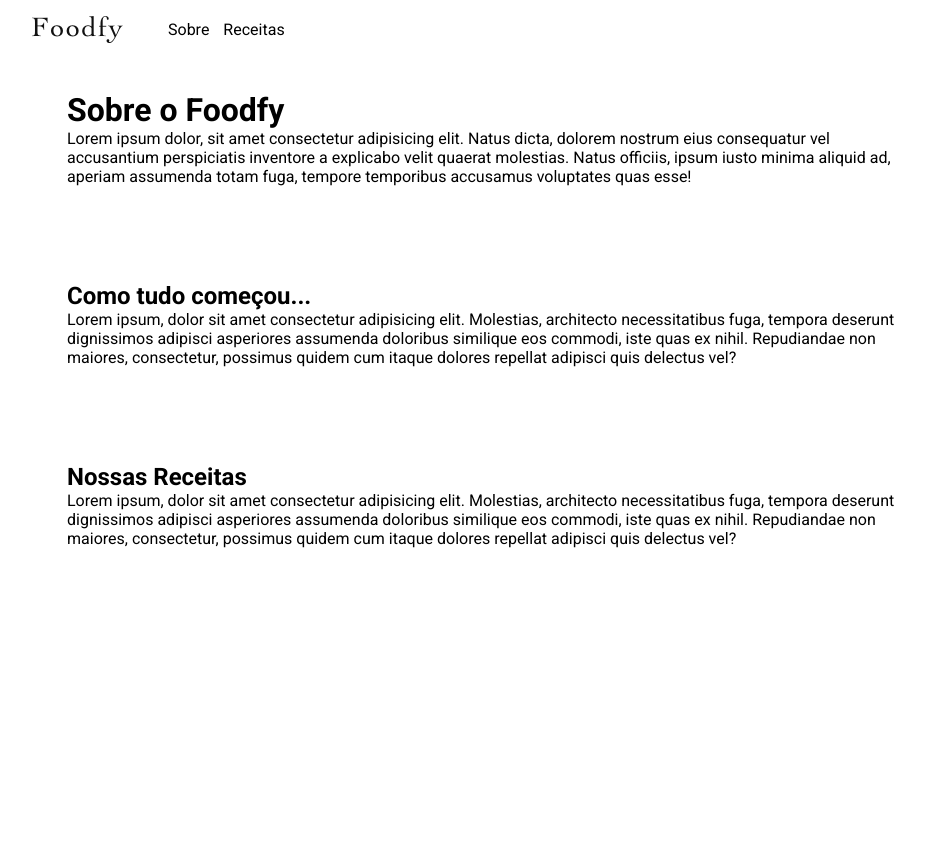
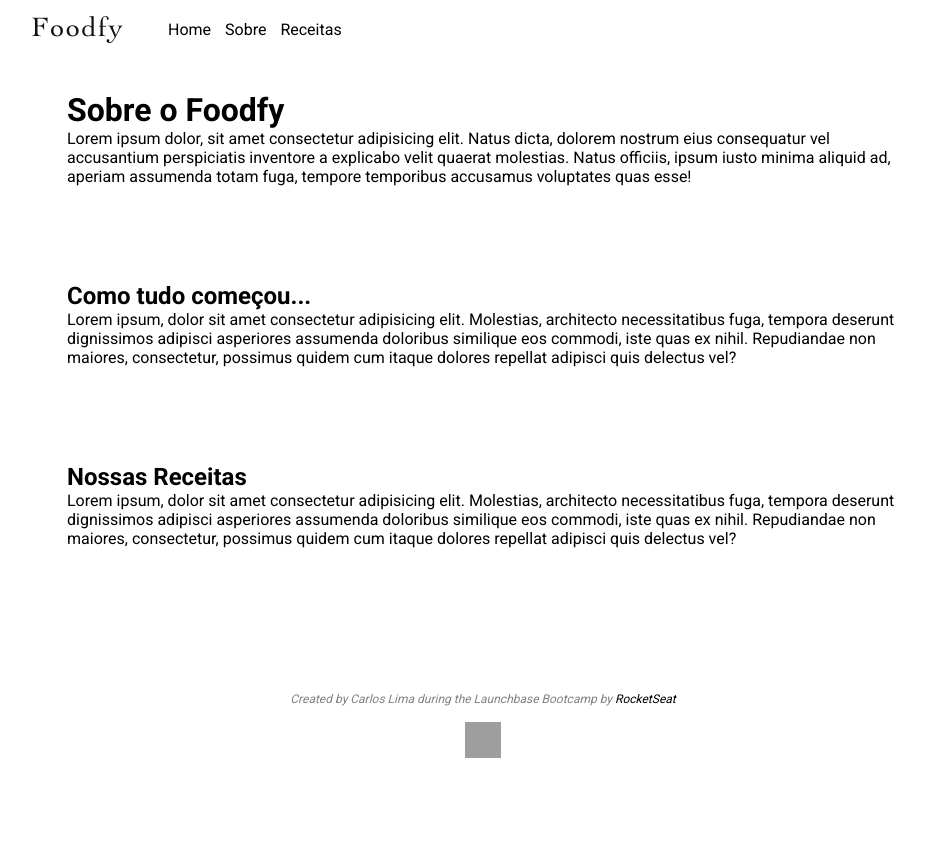
Before and after one commit to Carlos-kaspa/Foodfy, a website: page views/sobre.html in a window 1280 px wide. Shown: the whole page, without its empty margins (157-1082 px from the left). Before the commit the page ends 800 px from the top, so only its background shows below. Drawn offline with nearby package versions, Linux system fonts and the light colour scheme; files that its build step writes are made by us from their sources; grey boxes are pictures that could not be loaded.

Commit message:
feature: implementei template js e rotas

```diff
--- a/public/styles.css
+++ b/public/styles.css
@@ -28,6 +28,7 @@
 
 }
 
+/* HEADER/FOOTER */
 header {
 
     margin: 0 auto;
@@ -58,7 +59,53 @@ header {
 
 }
 
+footer {
 
+    height: 10vh;
+
+}
+
+.footer {
+
+    padding: 10vh;
+    margin: 0px auto;
+    display: grid;
+    grid-template-columns: 1fr 1fr;
+}
+
+#createdBy {
+
+    text-align: center;
+    grid-column: 1/3;
+    font-family: var(--font);
+    color: grey;
+    font-size: 12px;
+    font-style: italic;
+}
+
+#gitHub {
+
+    padding: 2vh;
+    grid-column: 1/3;
+    grid-row: 2/3;
+    text-align:center;
+
+
+
+}
+
+#gitHub img {
+
+
+    height: 36px;
+    width: 36px;
+
+
+
+
+}
+
+/*HOMEPAGE BODY CSS*/
 .wrapper {
 
     margin: 0 auto;
--- a/server.js
+++ b/server.js
@@ -28,6 +28,12 @@ server.get("/sobre.html", function(req,res){
 })
 
 
+/*server.get("/github.com/carlos-kaspa", function(req,res){
+
+    return res.redirect("https://github.com/Carlos-kaspa/Foodfy")
+})
+*/
+
 server.listen(5000, function() {
 
     console.log("Server's up")
--- /dev/null
+++ b/views/layout.html
@@ -0,0 +1,39 @@
+<html>
+  <head>
+    <title>| Foodfy |</title>
+    <link rel="stylesheet" href="/styles.css" />
+  </head>
+
+  <header>
+    <div class="logo">
+      <a href="/index.html"><img src="/layouts/assets/logo.png" alt="Foodfy logo" /></a>
+    </div>
+
+    <div class="links">
+      <a href="/index.html"> Home </a>
+      <a href="/sobre.html"> Sobre </a>
+      <a href="/"> Receitas </a>
+    </div>
+  </header>
+
+ <body>
+{% block content%}
+
+{%endblock%}
+ </body>
+
+ <footer>
+    <div class="footer">
+
+        <div id="createdBy">
+            Created by Carlos Lima during the Launchbase Bootcamp by <a href="https://rocketseat.com.br/">RocketSeat</a>
+        </div>
+      <div id="gitHub">
+
+            <a href="https://github.com/Carlos-kaspa/Foodfy"> <img src="http://pngimg.com/uploads/github/github_PNG20.png" alt="github logo"></img> </a>
+
+      </div>
+    </div>
+
+ </footer>
+</html>
--- a/views/sobre.html
+++ b/views/sobre.html
@@ -1,22 +1,7 @@
-<html>
-    <head>
-        <title>| Foodfy |</title>
-        <link rel="stylesheet" href="styles.css" />
-      </head>
+{% extends "layout.html" %}
 
-      <header>
-        <div class="logo">
-          <a href="/index.html"><img src="/layouts/assets/logo.png" alt="Foodfy logo" /></a>
-        </div>
 
-        <div class="links">
-          <a href="/sobre"> Sobre </a>
-          <a href="/"> Receitas </a>
-        </div>
-      </header>
-
-      <body>
-
+{% block content %}
         <div class="wrapper">
 
         <div id="sobre">
@@ -50,8 +35,4 @@
         </div>
 
         </div>
-
-      </body>
-
-
-</html>
+{% endblock %}
```
Also changed, not shown: views/index.html (+7 -18 lines).
